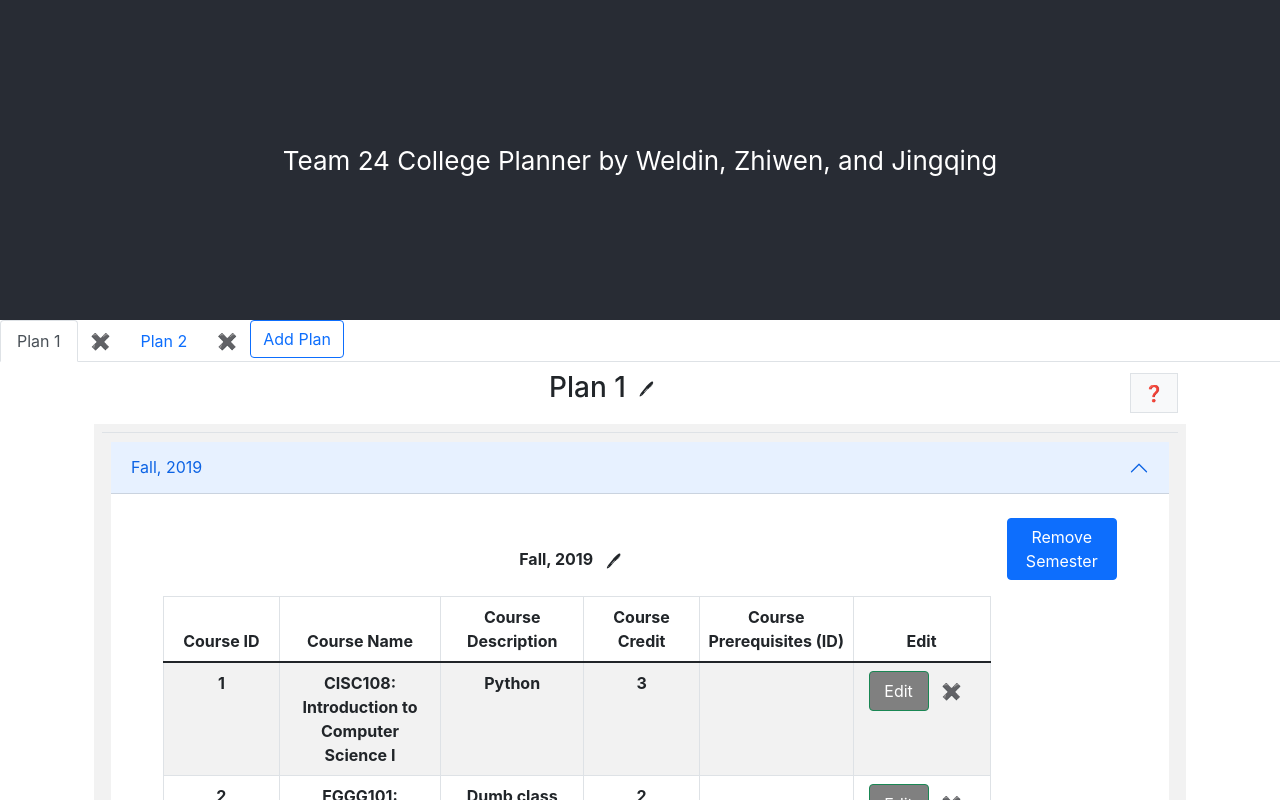
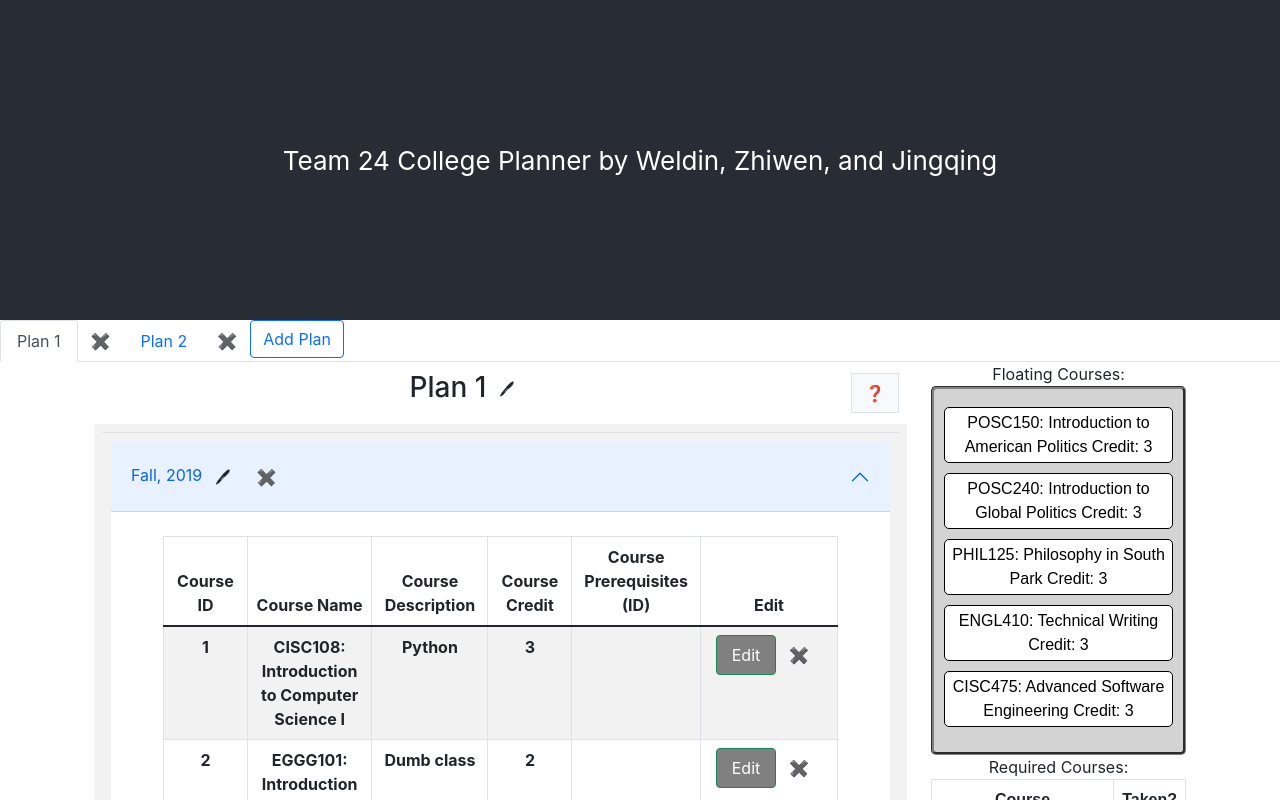
Before and after one commit to UD-CISC275-S22/cis-scheduler-team24, a React (Create React App) app: page / in a window 1280 px wide. Shown: the top 800 px of the page. Built offline with nearby package versions, Linux system fonts and the light colour scheme.

Commit message:
Adjusted style of requirements pool

```diff
--- a/src/App.css
+++ b/src/App.css
@@ -53,7 +53,7 @@
 .coursesbox {
     text-align: center;
     height: auto;
-    width: 500px;
+    width: auto;
     overflow: auto;
     background-color: lightgray;
     color: gray;
@@ -84,22 +84,6 @@
 }
 
 .required {
-    /* DRAGBOX STYLE
-    text-align: auto;
-    height: 670px;
-    width: 150px;
-    overflow: auto;
-    background-color: lightgray;
-    color: gray;
-    scrollbar-base-color: gold;
-    font-family: arial;
-    padding: 15px;
-    justify-content: center;
-    border-style: groove;
-    border-color: gray;
-    border-radius: 5px;
-    */
-
     text-align: auto;
     height: auto;
     width: 100%;
--- /dev/null
+++ b/src/components/DeleteSemester.tsx
@@ -0,0 +1,56 @@
+import React, { useState } from "react";
+import { Button } from "react-bootstrap";
+import { Course } from "../interfaces/course";
+import { Semester } from "../interfaces/semester";
+
+export function DeleteSemester({
+    semester,
+    removeSemester,
+    setFloats,
+    setRequirements,
+    courses,
+    floatingCourses,
+    requiredCourses
+}: {
+    semester: Semester;
+    removeSemester: (id: number) => void;
+    setFloats: (courses: Course[]) => void;
+    setRequirements: (course: Course[]) => void;
+    courses: Course[];
+    floatingCourses: Course[];
+    requiredCourses: Course[];
+}): JSX.Element {
+    const [semesterCourses, setSemesterCourses] = useState<Course[]>(
+        courses.filter((course: Course): boolean =>
+            semester.courses.includes(course.id)
+        )
+    );
+
+    function deleteSemester(): void {
+        removeSemester(semester.id);
+        setFloats(
+            floatingCourses.concat(
+                semesterCourses.map(
+                    (course: Course): Course => ({ ...course, isTaken: false })
+                )
+            )
+        );
+        setRequirements(
+            requiredCourses.map(
+                (course: Course): Course =>
+                    semesterCourses
+                        .map((semCourse: Course): number => semCourse.id)
+                        .includes(course.id)
+                        ? { ...course, isTaken: false }
+                        : { ...course }
+            )
+        );
+        setSemesterCourses([]);
+    }
+
+    return (
+        <Button onClick={deleteSemester} variant="empty" className="me-8">
+            ✖️
+        </Button>
+    );
+}
--- a/src/components/listSemesters.tsx
+++ b/src/components/listSemesters.tsx
@@ -1,8 +1,10 @@
-import React from "react";
+import React, { useState } from "react";
 import { Accordion, Table, Button } from "react-bootstrap";
 import { Semester } from "../interfaces/semester";
 import { Course } from "../interfaces/course";
 import { ViewSemester } from "./viewSemester";
+import { EditSemester } from "./editSemester";
+import { DeleteSemester } from "./DeleteSemester";
 
 export function ListSemesters({
     planSemesters,
@@ -27,6 +29,12 @@ export function ListSemesters({
     setRequirements: (courses: Course[]) => void;
     updateCourses: (newCourse: Course) => void;
 }): JSX.Element {
+    const [isEditing, setEditing] = useState<boolean>(false);
+
+    function openEdit(): void {
+        setEditing(!isEditing);
+    }
+
     return (
         <div>
             <Table striped bordered hover>
@@ -40,7 +48,48 @@ export function ListSemesters({
                             >
                                 <Accordion.Item eventKey="0">
                                     <Accordion.Header>
-                                        {semester.name}
+                                        <span>
+                                            <div style={{ display: "flex" }}>
+                                                {isEditing ? (
+                                                    <EditSemester
+                                                        semester={semester}
+                                                        setSemesterName={
+                                                            setSemesterName
+                                                        }
+                                                        openEdit={openEdit}
+                                                    ></EditSemester>
+                                                ) : (
+                                                    <div>
+                                                        {semester.name}
+                                                        <Button
+                                                            onClick={openEdit}
+                                                            variant="empty"
+                                                            className="me-8"
+                                                        >
+                                                            🖊
+                                                        </Button>
+                                                    </div>
+                                                )}
+
+                                                <DeleteSemester
+                                                    semester={semester}
+                                                    removeSemester={
+                                                        removeSemester
+                                                    }
+                                                    setFloats={setFloats}
+                                                    setRequirements={
+                                                        setRequirements
+                                                    }
+                                                    courses={courses}
+                                                    floatingCourses={
+                                                        floatingCourses
+                                                    }
+                                                    requiredCourses={
+                                                        requiredCourses
+                                                    }
+                                                ></DeleteSemester>
+                                            </div>
+                                        </span>
                                     </Accordion.Header>
                                     <Accordion.Body>
                                         <div key={semester.id}>
@@ -52,10 +101,6 @@ export function ListSemesters({
                                                 }
                                                 requiredCourses={
                                                     requiredCourses
-                                                }
-                                                removeSemester={removeSemester}
-                                                setSemesterName={
-                                                    setSemesterName
                                                 }
                                                 setFloats={setFloats}
                                                 setRequirements={
@@ -71,7 +116,7 @@ export function ListSemesters({
                     </th>
                 </tr>
             </Table>
-            <Button variant="success" onClick={addSemester}>
+            <Button onClick={addSemester} className="button-style-5">
                 Add Semester
             </Button>
         </div>
--- a/src/components/viewPlan.tsx
+++ b/src/components/viewPlan.tsx
@@ -105,7 +105,7 @@ export function ViewPlan({
         <div>
             <Container>
                 <Row>
-                    <Col>
+                    <Col sm={9}>
                         <Table striped borderless>
                             <thead>
                                 <tr>
@@ -173,7 +173,7 @@ export function ViewPlan({
                             </tbody>
                         </Table>
                     </Col>
-                    <Col>
+                    <Col sm={3}>
                         <div>
                             {/* <Button variant="primary" onClick={handleShow}>
                                     Show Courses Pool and Degree plan
@@ -198,7 +198,6 @@ export function ViewPlan({
                             Required Courses:
                             <ViewRequirements
                                 requirements={requiredCourses}
-                                setRequirements={setRequirements}
                             ></ViewRequirements>
                         </div>
                     </Col>
--- a/src/components/viewSemester.tsx
+++ b/src/components/viewSemester.tsx
@@ -1,18 +1,15 @@
 import React from "react";
 import { useState } from "react";
-import { Button, Container, Table } from "react-bootstrap";
+import { Container, Table } from "react-bootstrap";
 import { Semester } from "../interfaces/semester";
 import { Course } from "../interfaces/course";
 import { ListCourses } from "./listCourses";
-import { EditSemester } from "./editSemester";
 
 export function ViewSemester({
     semester,
     courses,
     floatingCourses,
     requiredCourses,
-    removeSemester,
-    setSemesterName,
     setFloats,
     setRequirements,
     updateCourses
@@ -21,8 +18,6 @@ export function ViewSemester({
     courses: Course[];
     floatingCourses: Course[];
     requiredCourses: Course[];
-    removeSemester: (id: number) => void;
-    setSemesterName: (id: number, name: string) => void;
     setFloats: (courses: Course[]) => void;
     setRequirements: (courses: Course[]) => void;
     updateCourses: (newCourse: Course) => void;
@@ -32,12 +27,6 @@ export function ViewSemester({
             semester.courses.includes(course.id)
         )
     );
-    const [isEditing, setEditing] = useState<boolean>(false);
-
-    function deleteSemester(): void {
-        removeSemester(semester.id);
-        removeSemesterCourses();
-    }
 
     function removeSemesterCourses(): void {
         setFloats(
@@ -60,10 +49,6 @@ export function ViewSemester({
         setSemesterCourses([]);
     }
 
-    function openEdit(): void {
-        setEditing(!isEditing);
-    }
-
     function updateSemesterCourses(newCourse: Course): void {
         setSemesterCourses([...semesterCourses, newCourse]);
     }
@@ -73,35 +58,6 @@ export function ViewSemester({
             <Container>
                 <Table striped borderless hover>
                     <thead>
-                        <tr>
-                            <th>
-                                <span>
-                                    {isEditing ? (
-                                        <EditSemester
-                                            semester={semester}
-                                            setSemesterName={setSemesterName}
-                                            openEdit={openEdit}
-                                        ></EditSemester>
-                                    ) : (
-                                        <div>
-                                            {semester.name}
-                                            <Button
-                                                onClick={openEdit}
-                                                variant="empty"
-                                                className="me-8"
-                                            >
-                                                🖊
-                                            </Button>
-                                        </div>
-                                    )}
-                                </span>
-                            </th>
-                            <th>
-                                <Button onClick={deleteSemester}>
-                                    Remove Semester
-                                </Button>
-                            </th>
-                        </tr>
                         <tr>
                             <th>
                                 <ListCourses
```
Also changed, not shown: src/components/viewRequirements.tsx (+1 -76 lines).
